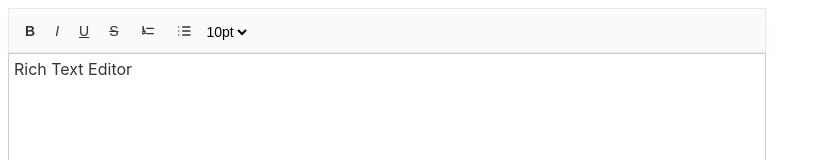
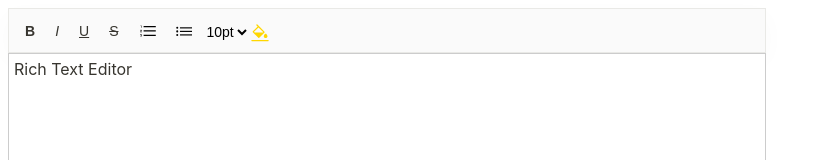
Before and after one commit to subhadeep290187/rich-text-editor, a React (Vite) app: page / in a window 1280 px wide. Shown: the top 160 px of the page, without its empty margins (0-821 px from the left). Built offline with nearby package versions, Linux system fonts and the light colour scheme.

Commit message:
adding some svgs

```diff
--- a/src/Utils/generic.click.ts
+++ b/src/Utils/generic.click.ts
@@ -20,31 +20,26 @@ function handleGenericClick(tagName: string, elm?: HTMLElement | null): void {
   if (!editor) {
     return;
   }
+
   const selection = window.getSelection();
-  if (selection && selection.rangeCount > 0) {
+
+  if (!selection || selection.rangeCount === 0) {
+    return;
+  }
+
   const range = selection.getRangeAt(0);
   const container = range.commonAncestorContainer;
   const commonAncestorElement =
     container instanceof Element ? container : container.parentElement;
-    const boldElement = commonAncestorElement?.closest(tagName) ?? null;
-    if (boldElement) {
-    // unbold the selected text by removing <strong> or <b> tags
-      const parent = boldElement.parentNode;
-      if (parent) {
-        const firstChild = boldElement.firstChild;
-        if (firstChild) {
-          parent.replaceChild(firstChild, boldElement);
+  const existingElement = commonAncestorElement?.closest(tagName) ?? null;
+
+  if (existingElement?.parentNode) {
+    existingElement.replaceWith(...Array.from(existingElement.childNodes));
+  } else {
+    const wrapper = document.createElement(tagName);
+    range.surroundContents(wrapper);
   }
-        while (boldElement.firstChild && parent) {
-          parent.insertBefore(boldElement.firstChild, boldElement);
+
+  selection.removeAllRanges();
+  editor.focus();
 }
-        parent?.removeChild(boldElement);
-      }
-    } else {
-        // Bold the selected text by wrapping it in <strong> tags
-      const strongElement = document.createElement(tagName);
-      range.surroundContents(strongElement);
-    }
-    selection.removeAllRanges();
-  }
-}
--- a/src/Views/Components/AdvanceControls/AdvanceControls.tsx
+++ b/src/Views/Components/AdvanceControls/AdvanceControls.tsx
@@ -8,6 +8,7 @@ import {
   handleUnorderedListClick,
 } from '../../../Utils/advance.click';
 import DropDown from '../DropDown/DropDown';
+import Color from '../Color/Color';
 const data = [
   { value: '10', label: '10pt' },
   { value: '12', label: '12pt' },
@@ -37,6 +38,7 @@ const AdvanceControls = ({
         changeHandler={(value) => handleFontSizeChange(value, htmlRef.current)}
         list={data}
       />
+      <Color />
     </div>
   );
 };
--- /dev/null
+++ b/src/Views/Components/Color/Color.css
@@ -0,0 +1,28 @@
+
+
+.color-picker-wrapper {
+  position: relative;
+  display: inline-block;
+  cursor: pointer;
+  top: 2px;
+}
+
+/* Hide the default input completely but keep it clickable */
+.color-picker-wrapper input[type="color"] {
+  position: absolute;
+  top: 0;
+  left: 0;
+  width: 100%;
+  height: 100%;
+  opacity: 0;
+  cursor: pointer;
+}
+
+/* Optional hover effect for your SVG */
+#pickerIcon {
+  transition: transform 0.2s ease;
+}
+
+.color-picker-wrapper:hover #pickerIcon {
+  transform: scale(1.05);
+}
--- /dev/null
+++ b/src/Views/Components/Color/Color.tsx
@@ -0,0 +1,15 @@
+import { SVGS } from '../../../assert/svgs';
+import './Color.css';
+
+const Color = () => {
+  return (
+    <div className="color-picker-wrapper">
+        <label className="color-picker-wrapper">
+          <input type="color" id="colorPicker" value="#4A90E2" />
+          <span dangerouslySetInnerHTML={{ __html: SVGS.highlighter }} />
+        </label>
+      </div>
+  );
+};
+
+export default Color;
--- a/src/Views/Editor/Editor.tsx
+++ b/src/Views/Editor/Editor.tsx
@@ -1,10 +1,28 @@
-import './Editor.css'
-function Editor({htmlRef, defaultValue}: {htmlRef: React.RefObject<HTMLDivElement>; defaultValue?: string}) {
-    return (
-       <div contentEditable={true} className='editor-canvas' id='editor' ref={htmlRef}>
-        {defaultValue}
-       </div>
-    );
+import { useEffect } from 'react';
+import './Editor.css';
+
+function Editor({
+  htmlRef,
+  defaultValue,
+}: {
+  htmlRef: React.RefObject<HTMLDivElement | null>;
+  defaultValue?: string;
+}) {
+  useEffect(() => {
+    if (htmlRef.current) {
+      htmlRef.current.innerText = defaultValue ?? '';
+    }
+  }, [defaultValue, htmlRef]);
+
+  return (
+    <div
+      contentEditable={true}
+      suppressContentEditableWarning
+      className="editor-canvas"
+      id="editor"
+      ref={htmlRef}
+    />
+  );
 }
 
 export default Editor;
--- a/src/assert/svgs.ts
+++ b/src/assert/svgs.ts
@@ -1,16 +1,18 @@
 export const SVGS = {
-  orderedList: `<svg width="16" height="16" viewBox="0 0 24 24" fill="none" stroke="currentColor" stroke-width="2" stroke-linecap="round" stroke-linejoin="round" xmlns="http://w3.org">
-      <path d="M4 6h1v4" /><path d="M4 10h2" />
-      <path d="M10 8h10" />
-      <path d="M4 16h2" /><path d="M4 14a2 2 0 1 1 2 2" />
-      <path d="M10 16h10" />
-    </svg>`,
-  unorderedList: `<svg width="16" height="16" viewBox="0 0 24 24" fill="none" stroke="currentColor" stroke-width="2" stroke-linecap="round" stroke-linejoin="round" xmlns="http://w3.org">
-      <line x1="4" y1="6" x2="4.01" y2="6"></line>
-      <line x1="4" y1="12" x2="4.01" y2="12"></line>
-      <line x1="4" y1="18" x2="4.01" y2="18"></line>
-      <line x1="10" y1="6" x2="21" y2="6"></line>
-      <line x1="10" y1="12" x2="21" y2="12"></line>
-      <line x1="10" y1="18" x2="21" y2="18"></line>
-    </svg>`,
+  orderedList: `<svg xmlns="http://www.w3.org/2000/svg" fill="#000000" width="16" height="16" viewBox="0 0 16 16"><path d="M3.59 3.03h12.2v1.26H3.59zm0 4.29h12.2v1.26H3.59zm0 4.35h12.2v1.26H3.59zM.99 4.79h.49V2.52H.6v.45h.39v1.82zm.87 3.88H.91l.14-.11.3-.24c.35-.28.49-.5.49-.79A.74.74 0 0 0 1 6.8a.77.77 0 0 0-.81.84h.52A.34.34 0 0 1 1 7.25a.31.31 0 0 1 .31.31.6.6 0 0 1-.22.44l-.87.75v.39h1.64zm-.36 3.56a.52.52 0 0 0 .28-.48.67.67 0 0 0-.78-.62.71.71 0 0 0-.77.75h.5a.3.3 0 0 1 .27-.32.26.26 0 1 1 0 .51H.91v.38H1c.23 0 .37.11.37.29a.29.29 0 0 1-.33.29.35.35 0 0 1-.36-.35H.21a.76.76 0 0 0 .83.8.74.74 0 0 0 .83-.72.53.53 0 0 0-.37-.53z"/></svg>`,
+  unorderedList: `<svg xmlns="http://www.w3.org/2000/svg" fill="#000000" width="16" height="16" viewBox="0 0 24 24">
+  <rect x="5.94" y="6.42" width="18.06" height="1.75"/>
+  <rect x="5.94" y="11.71" width="18.06" height="1.75"/>
+  <rect x="5.94" y="16.99" width="18.06" height="1.75"/>
+  <circle cx="1.85" cy="7.29" r="1.52"/>
+  <circle cx="1.85" cy="12.58" r="1.52"/>
+  <circle cx="1.85" cy="17.87" r="1.52"/>
+</svg>`,
+highlighter: `<svg xmlns="http://www.w3.org/2000/svg" xmlns:xlink="http://www.w3.org/1999/xlink" fill="#FFD700" height="20" width="20" version="1.1" id="Icons" viewBox="0 0 32 32" xml:space="preserve">
+<g>
+	<path d="M29,27H3c-0.6,0-1,0.4-1,1s0.4,1,1,1h26c0.6,0,1-0.4,1-1S29.6,27,29,27z"/>
+	<path d="M6.4,16.7C6.4,16.7,6.4,16.7,6.4,16.7l7,7c0.2,0.2,0.4,0.3,0.7,0.3s0.5-0.1,0.7-0.3l6.9-6.9c0,0,0,0,0,0l1.5-1.5   c0.4-0.4,0.4-1,0-1.4l-8.9-9c0,0,0,0,0,0l-2.5-2.5c-0.4-0.4-1-0.4-1.4,0s-0.4,1,0,1.4l1.8,1.8l-7.7,7.7c-0.4,0.4-0.4,1,0,1.4   L6.4,16.7z M13.6,7L14,7.5c0,0,0,0,0,0l7,7L20.6,15H7.5l-1-1L13.6,7z"/>
+	<path d="M25,24c1.7,0,3-1.3,3-3c0-1.4-1.8-3.2-2.3-3.7c-0.4-0.4-1-0.4-1.4,0C23.8,17.8,22,19.6,22,21C22,22.7,23.3,24,25,24z"/>
+</g>
+</svg>`
 };
```
Also changed, not shown: src/Views/Components/AdvanceControls/AdvanceControls.css (line endings or trailing spaces). Lines whose indentation alone changed are shown as unchanged.
